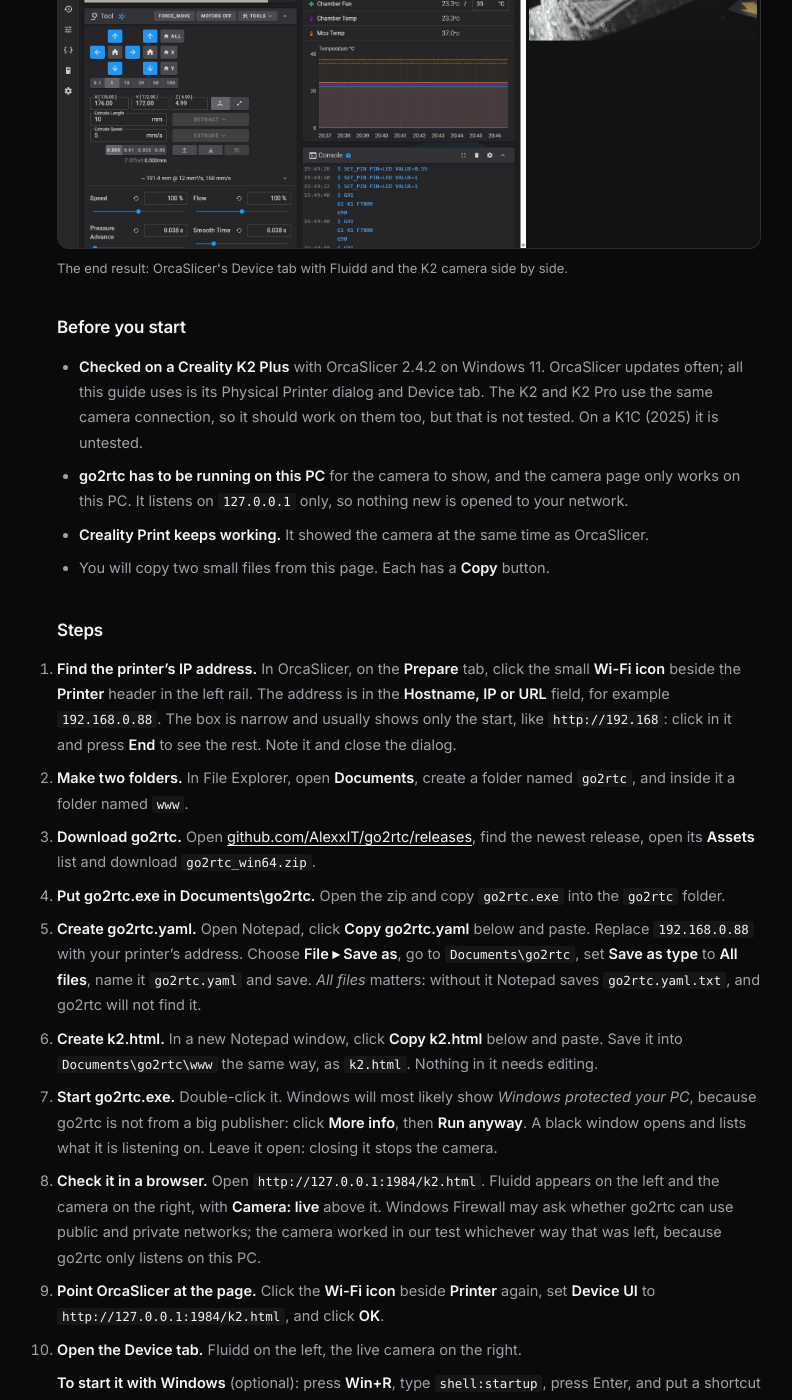
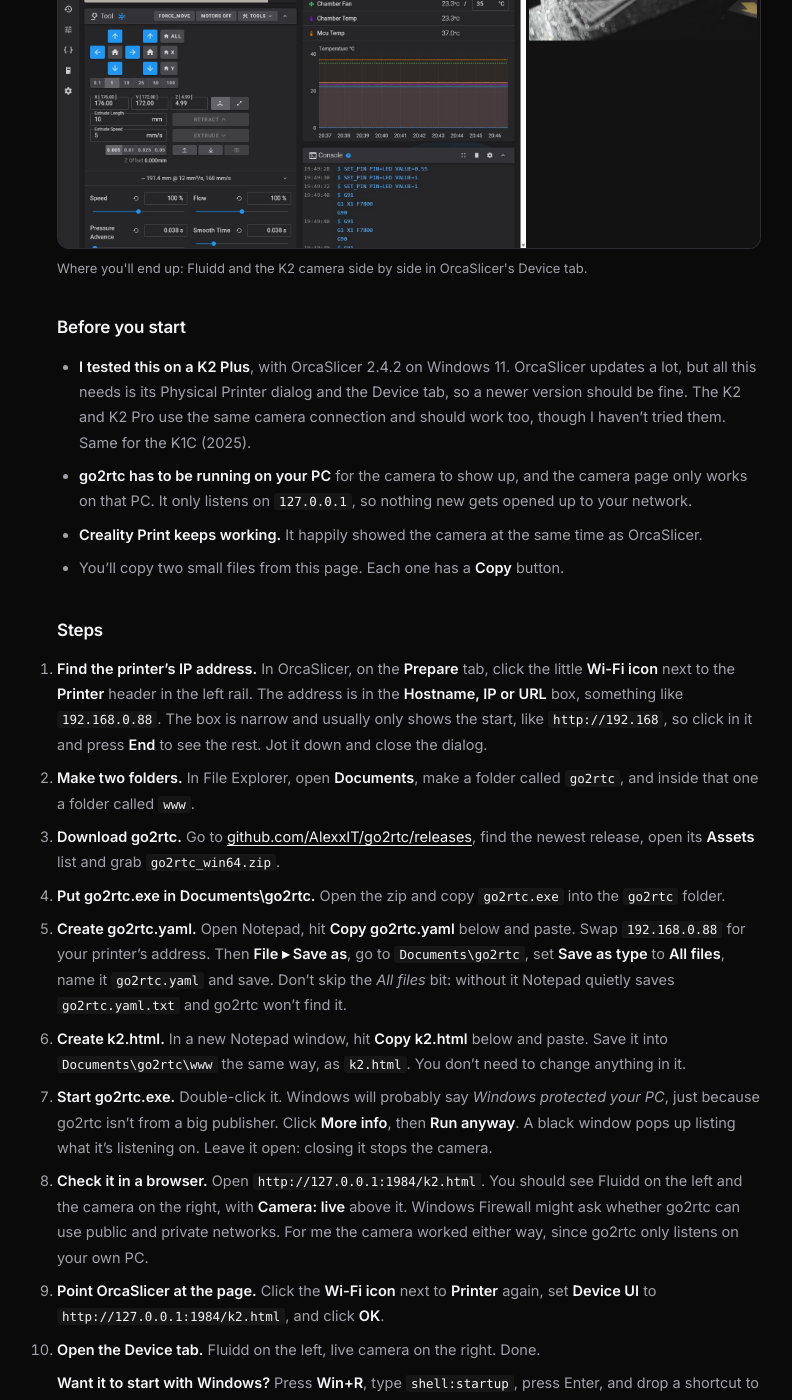
Before and after one commit to NavisualGuide/NavisualGuide.github.io, a Jekyll site: the page built from _guides/orcaslicer-creality-k2-camera.md, in a window 1280 px wide and 1400 px high, scrolled down 682 px. Shown: the whole window, without its empty margins (231-1023 px from the left). Built offline with Jekyll 4.4.1, drawn with Linux system fonts in a browser that asks for light colours; some of the changed text lies outside the part shown.

Commit message:
K2 camera guide: a looser voice, no colophon
Drops "How this guide was made" and rewrites the body to read like a
person explaining it rather than a report. Steps, files and schema text
are unchanged.

Co-Authored-By: Claude Opus 5.5 <noreply@anthropic.com>

````diff
--- a/_guides/orcaslicer-creality-k2-camera.md
+++ b/_guides/orcaslicer-creality-k2-camera.md
@@ -32,72 +32,73 @@ steps:
     text: "Click the Device tab at the top of OrcaSlicer. Fluidd shows on the left and the live printer camera on the right."
 ---
 
-You set up a Creality K2 in OrcaSlicer, the Device tab shows Fluidd, and the camera is nowhere. The
-usual advice is to add a camera in Fluidd pointing at `http://<printer-ip>:8080/?action=stream`, or
-at port 8000. On current K2 firmware neither address serves any video, and Creality's own answer is
-to watch the camera in Creality Print instead.
+So you've hooked a Creality K2 up to OrcaSlicer, the Device tab shows Fluidd, and there's no camera
+anywhere. Search around and you'll be told to add a camera in Fluidd at
+`http://<printer-ip>:8080/?action=stream`, or to try port 8000. On current K2 firmware neither one
+gives you any video, and Creality's own answer is basically "use Creality Print".
 
-**The short answer:** the K2 camera still streams, but only over Creality's own WebRTC connection on
-port 8000, which neither Fluidd nor OrcaSlicer can play. A free program, **go2rtc**, can. Run it on
-your PC with a short settings file naming the printer, then set OrcaSlicer's **Device UI** to a small
-page it serves, `http://127.0.0.1:1984/k2.html`. The Device tab then shows Fluidd and the live
-camera side by side. Nothing on the printer changes, so no root and no firmware downgrade.
+**The short answer:** the K2 camera still streams, just only over Creality's own WebRTC connection
+on port 8000, and neither Fluidd nor OrcaSlicer can play that. A free little program called
+**go2rtc** can. You run it on your PC with a short settings file that names the printer, then set
+OrcaSlicer's **Device UI** to a page it serves, `http://127.0.0.1:1984/k2.html`. After that the
+Device tab shows Fluidd and the live camera side by side. Nothing on the printer gets touched: no
+root, no firmware downgrade.
 
 {% include figure.html
    src="/images/guides/orcaslicer-creality-k2-camera/01-device-tab-camera.jpg"
    alt="OrcaSlicer's Device tab showing Fluidd on the left and the live Creality K2 Plus camera on the right, labelled Camera: live"
-   caption="The end result: OrcaSlicer's Device tab with Fluidd and the K2 camera side by side."
+   caption="Where you'll end up: Fluidd and the K2 camera side by side in OrcaSlicer's Device tab."
    width="1920" height="1032" %}
 
 ## Before you start
 
-- **Checked on a Creality K2 Plus** with OrcaSlicer 2.4.2 on Windows 11. OrcaSlicer updates often;
-  all this guide uses is its Physical Printer dialog and Device tab. The K2 and K2 Pro use the same
-  camera connection, so it should work on them too, but that is not tested. On a K1C (2025) it is
-  untested.
-- **go2rtc has to be running on this PC** for the camera to show, and the camera page only works
-  on this PC. It listens on `127.0.0.1` only, so nothing new is opened to your network.
-- **Creality Print keeps working.** It showed the camera at the same time as OrcaSlicer.
-- You will copy two small files from this page. Each has a **Copy** button.
+- **I tested this on a K2 Plus**, with OrcaSlicer 2.4.2 on Windows 11. OrcaSlicer updates a lot,
+  but all this needs is its Physical Printer dialog and the Device tab, so a newer version should
+  be fine. The K2 and K2 Pro use the same camera connection and should work too, though I haven't
+  tried them. Same for the K1C (2025).
+- **go2rtc has to be running on your PC** for the camera to show up, and the camera page only
+  works on that PC. It only listens on `127.0.0.1`, so nothing new gets opened up to your network.
+- **Creality Print keeps working.** It happily showed the camera at the same time as OrcaSlicer.
+- You'll copy two small files from this page. Each one has a **Copy** button.
 
 ## Steps
 
-1. **Find the printer's IP address.** In OrcaSlicer, on the **Prepare** tab, click the small
-   **Wi-Fi icon** beside the **Printer** header in the left rail. The address is in the
-   **Hostname, IP or URL** field, for example `192.168.0.88`. The box is narrow and usually shows
-   only the start, like `http://192.168`: click in it and press **End** to see the rest. Note it
-   and close the dialog.
-2. **Make two folders.** In File Explorer, open **Documents**, create a folder named `go2rtc`, and
-   inside it a folder named `www`.
-3. **Download go2rtc.** Open
+1. **Find the printer's IP address.** In OrcaSlicer, on the **Prepare** tab, click the little
+   **Wi-Fi icon** next to the **Printer** header in the left rail. The address is in the
+   **Hostname, IP or URL** box, something like `192.168.0.88`. The box is narrow and usually only
+   shows the start, like `http://192.168`, so click in it and press **End** to see the rest. Jot it
+   down and close the dialog.
+2. **Make two folders.** In File Explorer, open **Documents**, make a folder called `go2rtc`, and
+   inside that one a folder called `www`.
+3. **Download go2rtc.** Go to
    [github.com/AlexxIT/go2rtc/releases](https://github.com/AlexxIT/go2rtc/releases), find the
-   newest release, open its **Assets** list and download `go2rtc_win64.zip`.
+   newest release, open its **Assets** list and grab `go2rtc_win64.zip`.
 4. **Put go2rtc.exe in Documents\go2rtc.** Open the zip and copy `go2rtc.exe` into the `go2rtc`
    folder.
-5. **Create go2rtc.yaml.** Open Notepad, click **Copy go2rtc.yaml** below and paste. Replace
-   `192.168.0.88` with your printer's address. Choose **File ▸ Save as**, go to
-   `Documents\go2rtc`, set **Save as type** to **All files**, name it `go2rtc.yaml` and save.
-   *All files* matters: without it Notepad saves `go2rtc.yaml.txt`, and go2rtc will not find it.
-6. **Create k2.html.** In a new Notepad window, click **Copy k2.html** below and paste. Save it
-   into `Documents\go2rtc\www` the same way, as `k2.html`. Nothing in it needs editing.
-7. **Start go2rtc.exe.** Double-click it. Windows will most likely show *Windows protected your
-   PC*, because go2rtc is not from a big publisher: click **More info**, then **Run anyway**. A
-   black window opens and lists what it is listening on. Leave it open: closing it stops the
+5. **Create go2rtc.yaml.** Open Notepad, hit **Copy go2rtc.yaml** below and paste. Swap
+   `192.168.0.88` for your printer's address. Then **File ▸ Save as**, go to `Documents\go2rtc`,
+   set **Save as type** to **All files**, name it `go2rtc.yaml` and save. Don't skip the *All
+   files* bit: without it Notepad quietly saves `go2rtc.yaml.txt` and go2rtc won't find it.
+6. **Create k2.html.** In a new Notepad window, hit **Copy k2.html** below and paste. Save it into
+   `Documents\go2rtc\www` the same way, as `k2.html`. You don't need to change anything in it.
+7. **Start go2rtc.exe.** Double-click it. Windows will probably say *Windows protected your PC*,
+   just because go2rtc isn't from a big publisher. Click **More info**, then **Run anyway**. A
+   black window pops up listing what it's listening on. Leave it open: closing it stops the
    camera.
-8. **Check it in a browser.** Open `http://127.0.0.1:1984/k2.html`. Fluidd appears on the left
-   and the camera on the right, with **Camera: live** above it. Windows Firewall may ask whether
-   go2rtc can use public and private networks; the camera worked in our test whichever way that
-   was left, because go2rtc only listens on this PC.
-9. **Point OrcaSlicer at the page.** Click the **Wi-Fi icon** beside **Printer** again, set
+8. **Check it in a browser.** Open `http://127.0.0.1:1984/k2.html`. You should see Fluidd on the
+   left and the camera on the right, with **Camera: live** above it. Windows Firewall might ask
+   whether go2rtc can use public and private networks. For me the camera worked either way,
+   since go2rtc only listens on your own PC.
+9. **Point OrcaSlicer at the page.** Click the **Wi-Fi icon** next to **Printer** again, set
    **Device UI** to `http://127.0.0.1:1984/k2.html`, and click **OK**.
-10. **Open the Device tab.** Fluidd on the left, the live camera on the right.
+10. **Open the Device tab.** Fluidd on the left, live camera on the right. Done.
 
-**To start it with Windows** (optional): press **Win+R**, type `shell:startup`, press Enter, and
-put a shortcut to `go2rtc.exe` in the folder that opens.
+**Want it to start with Windows?** Press **Win+R**, type `shell:startup`, press Enter, and drop a
+shortcut to `go2rtc.exe` in the folder that opens.
 
 ## The two files
 
-**go2rtc.yaml**: the only line to change is the printer's address.
+**go2rtc.yaml**: the only thing you change is the printer's address.
 
 ```yaml
 api:
@@ -112,8 +113,8 @@ streams:
 ```
 {: data-file="go2rtc.yaml"}
 
-**k2.html**: Fluidd on the left, the camera on the right. It reads the printer's address from
-go2rtc.yaml, so there is nothing to edit.
+**k2.html**: Fluidd on the left, camera on the right. It reads the printer's address from
+go2rtc.yaml, so there's nothing to edit.
 
 ```html
 <!doctype html>
@@ -184,45 +185,31 @@ connect();
 
 ## Why adding a camera in Fluidd does nothing
 
-This is the part that sends people in circles. Fluidd's **Settings ▸ Cameras** accepts the camera,
-then lists it with a warning triangle and never shows it, whatever stream type and address you
-give it. The Moonraker version Creality ships on the K2 is old, and it drops the camera's
-**Enable** setting when it saves; Fluidd reads the missing setting as *off*. So no camera added
-there ever displays on a K2, including a working one. That is why this guide shows the camera
-beside Fluidd instead of inside it.
+This is the bit that sends everyone in circles. Fluidd's **Settings ▸ Cameras** lets you add the
+camera, then shows it with a warning triangle and never actually displays it, no matter which
+stream type or address you try. The reason: the Moonraker version Creality ships on the K2 is old,
+and it drops the camera's **Enable** setting when it saves. Fluidd reads the missing setting as
+*off*. So no camera you add there will ever show on a K2, even one that works. That's why this
+guide puts the camera next to Fluidd instead of inside it.
 
 ## If the camera stays black
 
-- **The page says *Camera: live* but the picture is black.** That can simply be the printer: with
-  the chamber light off, the K2 camera sends an almost black picture. Turn the light on from the
-  printer's screen or Fluidd.
-- **The go2rtc window was closed.** The page says *Camera: go2rtc is not running*. Start
+- **The page says *Camera: live* but the picture is black.** Could just be the printer: with the
+  chamber light off, the K2 camera sends an almost black picture. Turn the light on from the
+  printer's screen or from Fluidd.
+- **You closed the go2rtc window.** The page will say *Camera: go2rtc is not running*. Start
   `go2rtc.exe` again.
-- **Fluidd is blank, or the page says no printer address was found.** Check the address in
-  `go2rtc.yaml`, and that the file is really `go2rtc.yaml`, not `go2rtc.yaml.txt`.
-- **The black window closes straight away.** go2rtc could not read its settings. Open
-  `go2rtc.yaml` again and compare it with the block above; the indentation has to match.
-- **Check the printer's side.** `http://<printer-ip>:8000/` should answer in a browser, even with
-  a blank page. If it does not load at all, the printer is not reachable from this PC.
-
-## How this guide was made
-
-Walked through from an empty Documents folder on 2026-11-23, with Navisual following the
-steps pasted from the end of this page: it found the Wi-Fi icon, GitHub's *Show all assets* and
-the win64 file, the Paste button in File Explorer, both Copy buttons on this page, and Notepad's
-**Save as type** list twice, which is the step that otherwise leaves you with `go2rtc.yaml.txt`.
-The camera page itself was fixed during that run: its first version connected but left the video
-paused.
-
-It was walked a second time the same day, by hand, on a PC that already had `go2rtc.exe` and
-`go2rtc.yaml` in place. Navisual noticed what was there and went straight to the missing
-`k2.html`. It also got the printer's address wrong: the Hostname box showed only
-`http://192.168`, and the AI filled in the rest with a guess. One typed correction put it right,
-and step 1 now says how to see the whole address.
+- **Fluidd is blank, or the page says no printer address was found.** Double-check the address in
+  `go2rtc.yaml`, and make sure the file really is `go2rtc.yaml` and not `go2rtc.yaml.txt`.
+- **The black window closes right away.** go2rtc couldn't read its settings. Open `go2rtc.yaml`
+  and compare it with the block above; the indentation has to match exactly.
+- **Check the printer end.** `http://<printer-ip>:8000/` should load in a browser, even if it's a
+  blank page. If it doesn't load at all, your PC can't reach the printer.
 
 ## Let Navisual walk you through it
 
-Paste this into Navisual's task box. It points at each control on your screen, one step at a time.
+If you'd rather not follow along by hand, paste this into Navisual's task box. It'll point at
+each control on your screen, one step at a time.
 
 ```text
 Walk me through these steps to show my Creality K2 camera in OrcaSlicer, using the guide at navisualguide.com/guides/orcaslicer-creality-k2-camera/:
````
Also changed, not shown: other parts of _guides/orcaslicer-creality-k2-camera.md (+2 -2 lines).
